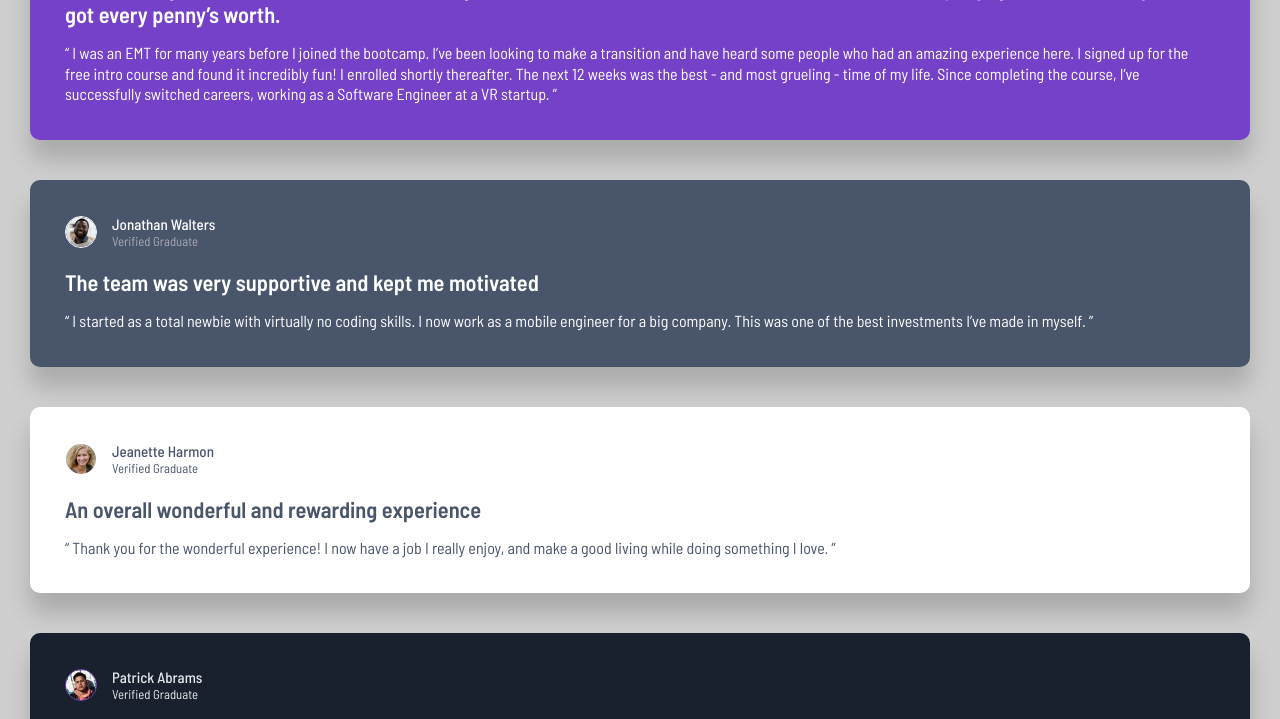
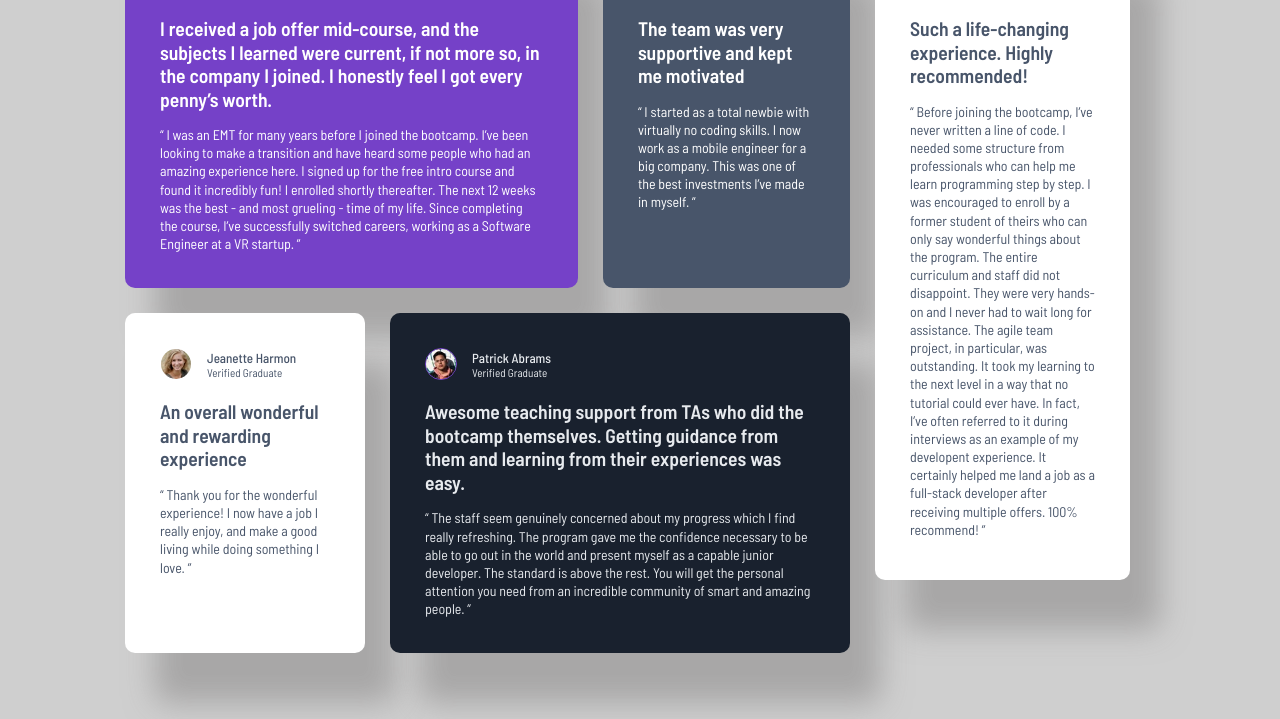
Before and after one commit to NicholasRieger/Cartoes-Feedback, a plain HTML site: page index.html in a window 1280 px wide. Shown: the part 195-914 px from the top of the page. Drawn offline with Linux system fonts and the light colour scheme.

Commit message:
Finalização da versão beta desktop

```diff
--- a/index.html
+++ b/index.html
@@ -1,5 +1,5 @@
 <!DOCTYPE html>
-<html lang="en">
+<html lang="pt-BR">
 
 <head>
   <meta charset="UTF-8">
--- a/style.css
+++ b/style.css
@@ -36,6 +36,7 @@ body{
     border-radius: 10px;
     padding: 35px;
     box-shadow: 0 20px 24px rgba(0,0,0,.18);
+    width: auto;
 }
 
 .card1{
@@ -109,3 +110,41 @@ header{
 blockquote{
     line-height: 1.3;
 }
+
+@media (min-width: 1200px) {
+
+    #cards{
+        grid-template-columns: repeat(6, auto);
+        grid-template-rows: minmax(0, 325px) minmax(250, 280px);
+        gap: 25px;
+        margin: 125px;
+        max-width: 1500px;
+    }
+    .card1, .card2, .card3, .card4, .card5{
+        margin: 0;
+        font-size: calc(100% - 2px);
+        box-shadow: 30px 50px 30px rgba(138, 135, 135, 0.562);
+    }
+    .card1{
+        grid-row: 1;
+        grid-column: 1 / span 3;
+    }
+    .card2{
+        grid-column: 4;
+    }
+    .card3{
+        grid-row: 2;
+        max-width: 240px;
+    }
+    .card4{
+        grid-row: 2;
+        grid-column: 2 / 5;
+    }
+    .card5{
+        grid-row: 1 / 3;
+        grid-column: 5 /6;
+        min-width: 230px;
+        max-width: 255px;
+        max-height: 650px;
+    }
+}
```
